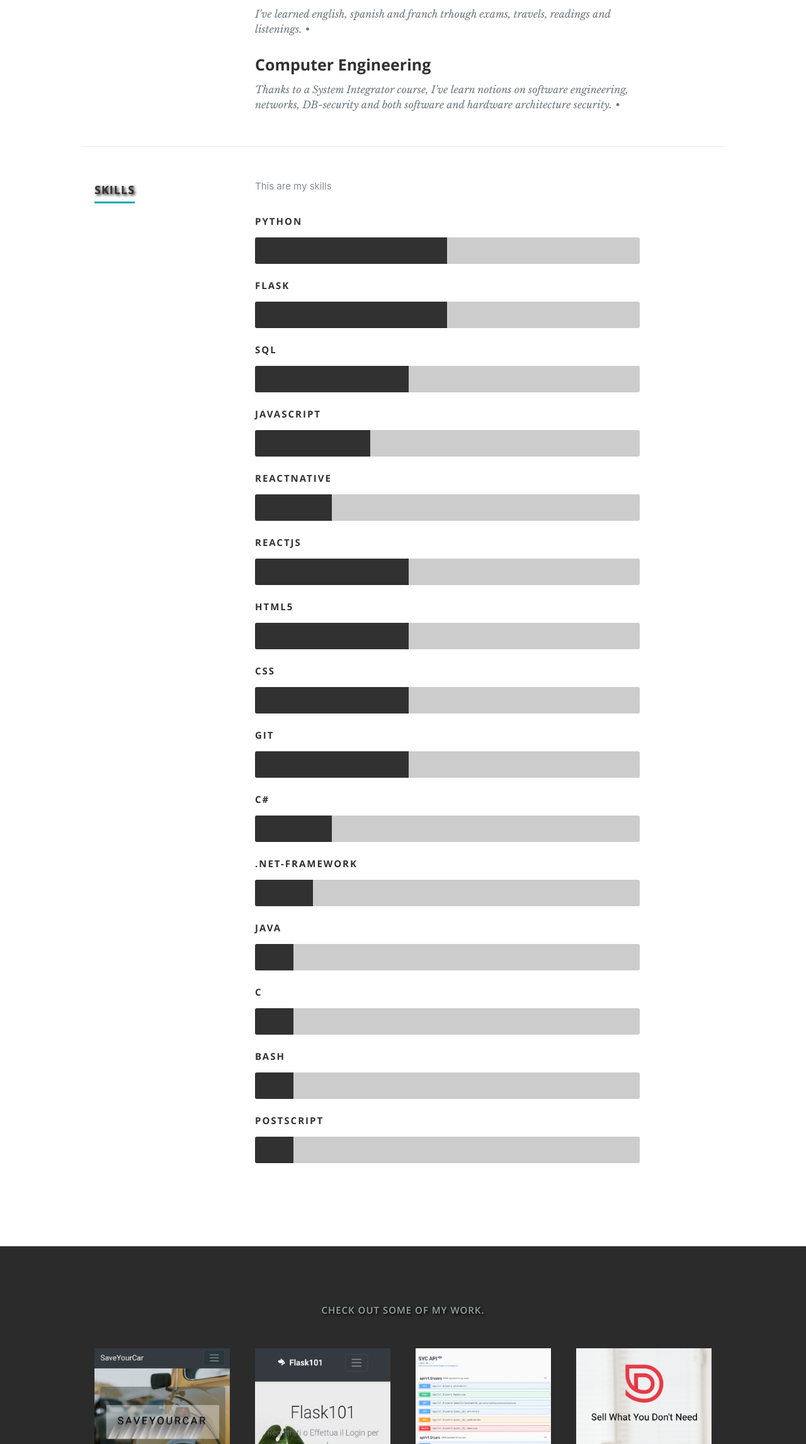
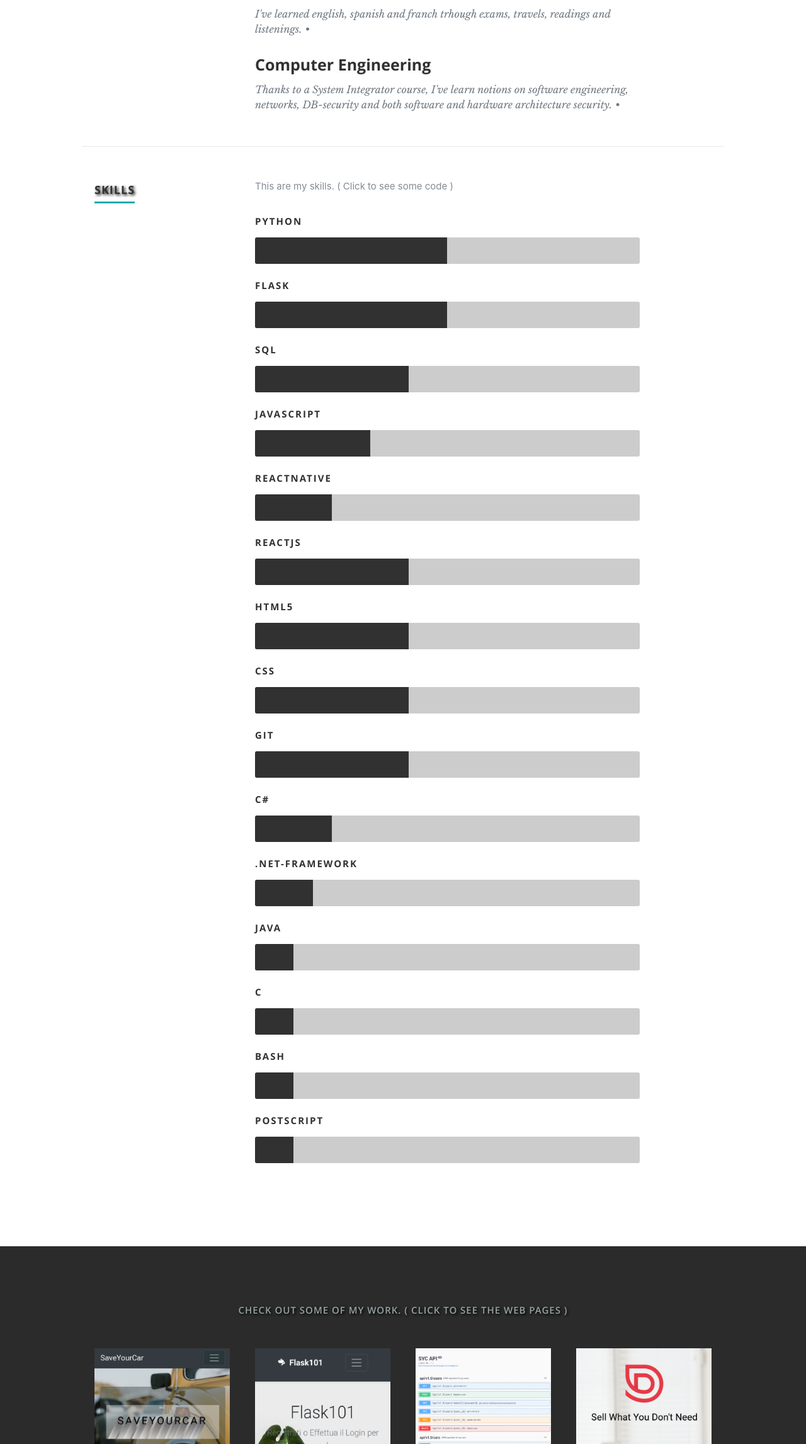
Before and after one commit to 8BigFish88/MyPortfolio, a React (Create React App) app: page / in a window 1280 px wide. Shown: the part 1534-3827 px from the top of the page at 63% size. Built offline with nearby package versions, Linux system fonts and the light colour scheme.

Commit message:
change data

```diff
--- a/src/components/Resume.js
+++ b/src/components/Resume.js
@@ -48,7 +48,13 @@ export default class Resume extends Component {
                 {resumeData.skills &&
                   resumeData.skills.map((item) => {
                     return (
-                      <li>
+                      <li
+                        onClick={() => {
+                          item.skilllink
+                            ? window.open(item.skilllink, "_blank")
+                            : console.log("this skill has nolink yet");
+                        }}
+                      >
                         <span
                           className={`bar-expand ${item.skillname.toLowerCase()}`}
                         />
--- a/src/resumeData.js
+++ b/src/resumeData.js
@@ -63,7 +63,7 @@ let resumeData = {
       Achievements: "Some Achievements",
     },
   ],
-  skillsDescription: "This are my skills",
+  skillsDescription: "This are my skills. ( Click to see some code )",
   skills: [
     {
       skillname: "Python",
@@ -71,9 +71,12 @@ let resumeData = {
     },
     {
       skillname: "Flask",
+      skilllink: "https://github.com/8BigFish88/SaveYourCarBETA",
     },
     {
       skillname: "SQL",
+      skilllink:
+        "https://github.com/8BigFish88/DBschema/blob/master/FeatureUserMenagemant",
     },
     {
       skillname: "JavaScript",
@@ -81,21 +84,26 @@ let resumeData = {
     },
     {
       skillname: "ReactNative",
+      skilllink: "https://github.com/8BigFish88/AddGoalsReactNative",
     },
     {
       skillname: "Reactjs",
+      skilllink: "https://github.com/8BigFish88/SaveYourCar_React_FrontEnd",
     },
     {
       skillname: "HTML5",
+      skilllink: "https://www.sololearn.com/Profile/16038617/HTML",
     },
     {
       skillname: "CSS",
+      skilllink: "https://www.sololearn.com/Profile/16038617/CSS",
     },
     {
       skillname: "Git",
     },
     {
       skillname: "C#",
+      skilllink: "https://www.sololearn.com/Profile/16038617/CSharp",
     },
     {
       skillname: ".NET-Framework",
@@ -114,7 +122,7 @@ let resumeData = {
       skillname: "PostScript",
     },
   ],
-  portfolioCaption: "Check out some of my work.",
+  portfolioCaption: "Check out some of my work. ( Click to see the web pages )",
   portfolio: [
     {
       name: "SaveYourCar",
@@ -224,7 +232,8 @@ let resumeDataItalian = {
       Achievements: "Some Achievements",
     },
   ],
-  skillsDescription: "Queste sono le mie abilità",
+  skillsDescription:
+    "Queste sono le mie abilità. ( Clicca per vedere alcuni codici )",
   skills: [
     {
       skillname: "Python",
@@ -232,9 +241,12 @@ let resumeDataItalian = {
     },
     {
       skillname: "Flask",
+      skilllink: "https://github.com/8BigFish88/SaveYourCarBETA",
     },
     {
       skillname: "SQL",
+      skilllink:
+        "https://github.com/8BigFish88/DBschema/blob/master/FeatureUserMenagemant",
     },
     {
       skillname: "JavaScript",
@@ -242,21 +254,26 @@ let resumeDataItalian = {
     },
     {
       skillname: "ReactNative",
+      skilllink: "https://github.com/8BigFish88/AddGoalsReactNative",
     },
     {
       skillname: "Reactjs",
+      skilllink: "https://github.com/8BigFish88/SaveYourCar_React_FrontEnd",
     },
     {
       skillname: "HTML5",
+      skilllink: "https://www.sololearn.com/Profile/16038617/HTML",
     },
     {
       skillname: "CSS",
+      skilllink: "https://www.sololearn.com/Profile/16038617/CSS",
     },
     {
       skillname: "Git",
     },
     {
       skillname: "C#",
+      skilllink: "https://www.sololearn.com/Profile/16038617/CSharp",
     },
     {
       skillname: ".NET-Framework",
@@ -275,7 +292,8 @@ let resumeDataItalian = {
       skillname: "PostScript",
     },
   ],
-  portfolioCaption: "Ecco alcuni dei miei lavori.",
+  portfolioCaption:
+    "Ecco alcuni dei miei lavori. ( Clicca per vedere le pagine web )",
   portfolio: [
     {
       name: "SaveYourCar",
```
